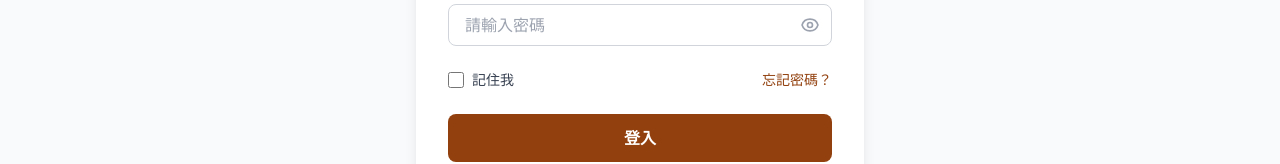
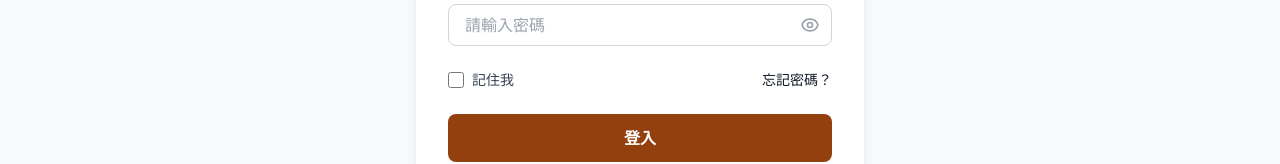
Before and after one commit to tinachen0326/luvo-ecommerce, a Vue app: page /login in a window 1280 px wide. Shown: the part 438-602 px from the top of the page. Built offline with nearby package versions, Linux system fonts and the light colour scheme.

Commit message:
更改Login.vue配色

```diff
--- a/src/views/User/Login.vue
+++ b/src/views/User/Login.vue
@@ -101,7 +101,7 @@
                   id="remember"
                   v-model="form.remember"
                   type="checkbox"
-                  class="h-4 w-4 text-amber-800 focus:ring-amber-500 border-gray-300 rounded"
+                  class="h-4 w-4 text-bk-800 focus:ring-amber-500 border-gray-300 rounded"
                 />
                 <label for="remember" class="ml-2 block text-sm text-gray-700">
                   記住我
@@ -110,7 +110,7 @@
 
               <router-link
                 to="/forgot-password"
-                class="text-sm text-amber-800 hover:text-amber-900"
+                class="text-sm text-bk-800 hover:text-bk-900"
               >
                 忘記密碼？
               </router-link>
```
